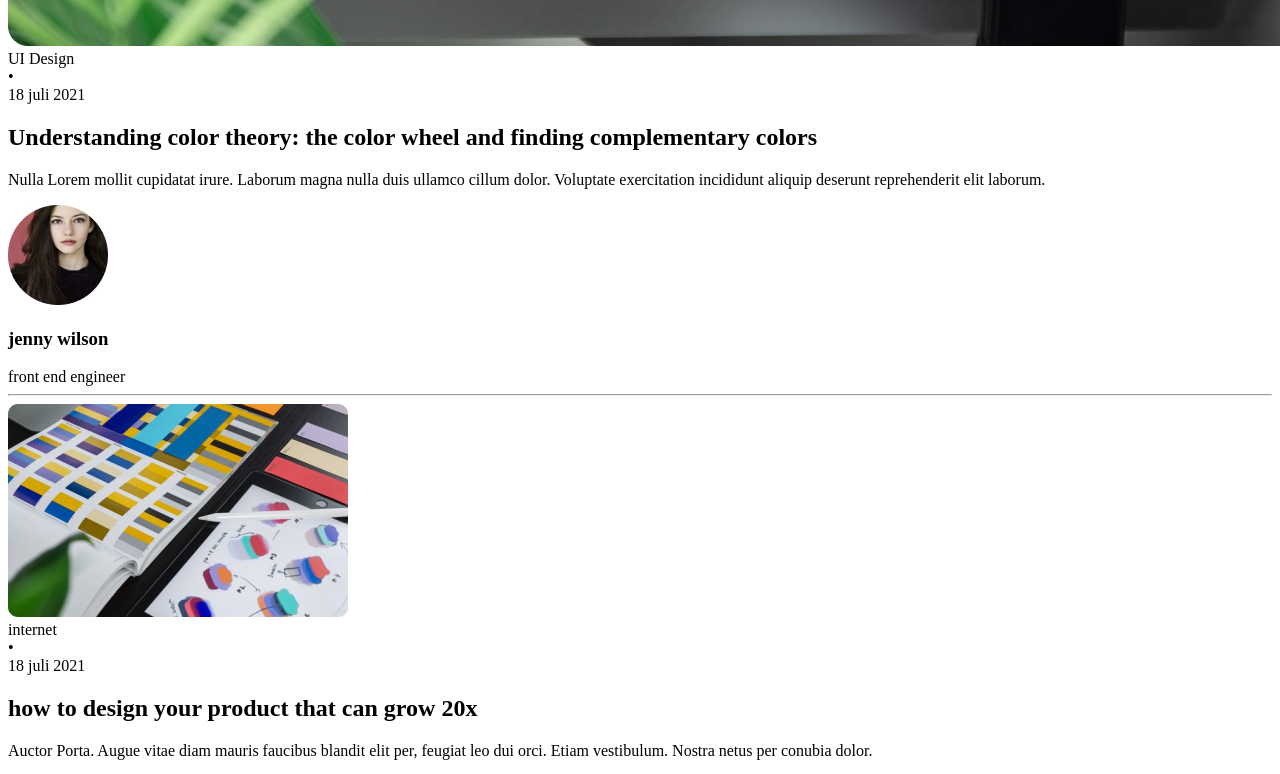
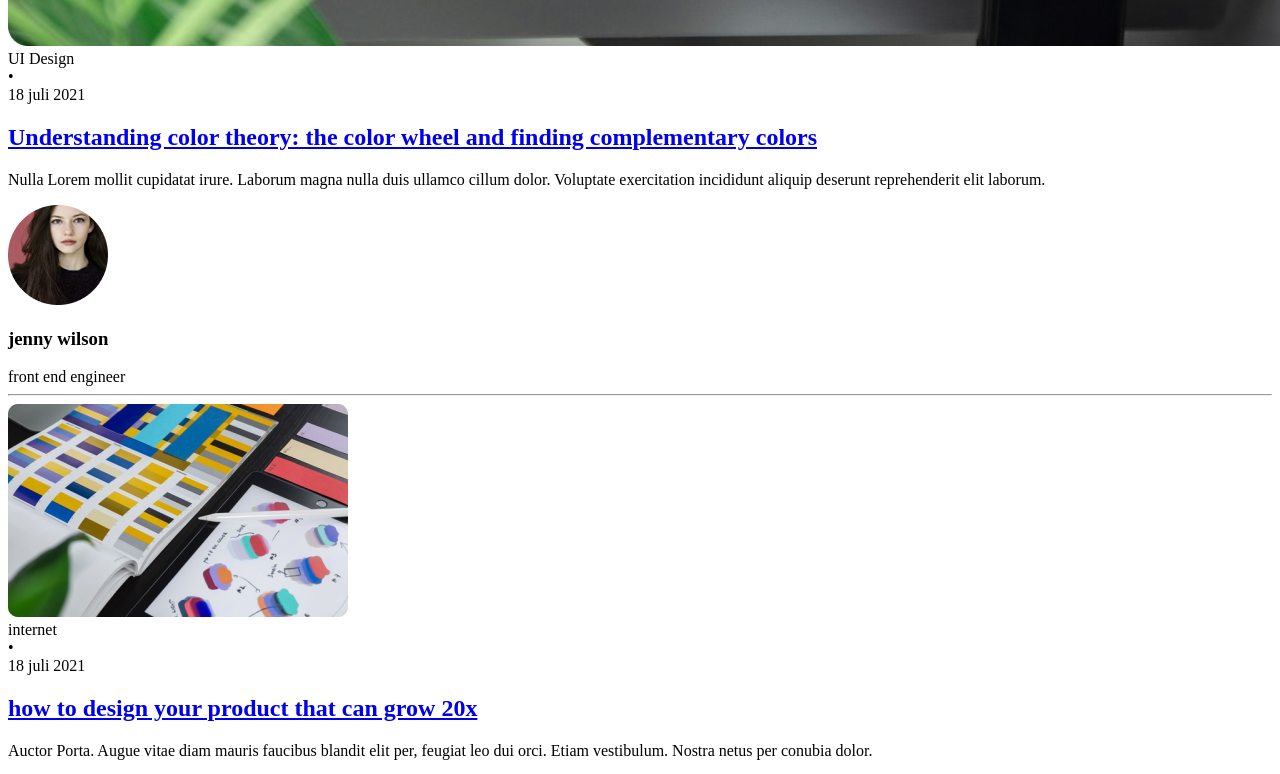
Before and after one commit to irfan-fauzi/blog-nextjs-tailwind-2, a Next.js app: page / in a window 1280 px wide. Shown: the part 1014-1788 px from the top of the page. Built offline with nearby package versions, Linux system fonts and the light colour scheme.

Commit message:
link to detail page

```diff
--- a/components/CardPost.js
+++ b/components/CardPost.js
@@ -1,10 +1,14 @@
 import InfoPost from "./InfoPost"
+import Link from 'next/link'
 
 const CardPost = ({ img, ...infoPost }) => {
 
   return (
     <article>
-      <img src={img} alt="" className="w-full rounded-xl mb-4" />
+      <Link href='/detail'>
+        <img src={img} alt="" className="w-full rounded-xl mb-4" />
+      </Link>
+
       <InfoPost { ...infoPost } />
     </article>
   )
--- a/components/FeaturedPost.js
+++ b/components/FeaturedPost.js
@@ -33,7 +33,7 @@ const FeaturedPost = () => {
           />
         </div>
       </div>
-      <hr className="border-white/10 mt-4"/>
+      <hr className="lg:border-none mt-4 border border-white/20"/>
     </article>
   )
 }
--- a/components/PostMetaTitle.js
+++ b/components/PostMetaTitle.js
@@ -1,4 +1,4 @@
-import React from 'react'
+import Link from 'next/link'
 
 const PostMetaTitle = ({
   categorie,
@@ -16,7 +16,13 @@ const PostMetaTitle = ({
          {date}
         </div>
       </div>
-      <h2 className={`${center ? `text-center` : ``} text-3xl mt-3`}>{title}</h2>
+      <h2 className={`${center ? `text-center` : ``} text-3xl mt-3`}>
+        <Link href="/detail">
+          <a>
+            {title}
+          </a>
+        </Link>
+      </h2>
     </>
   )
 }
```
